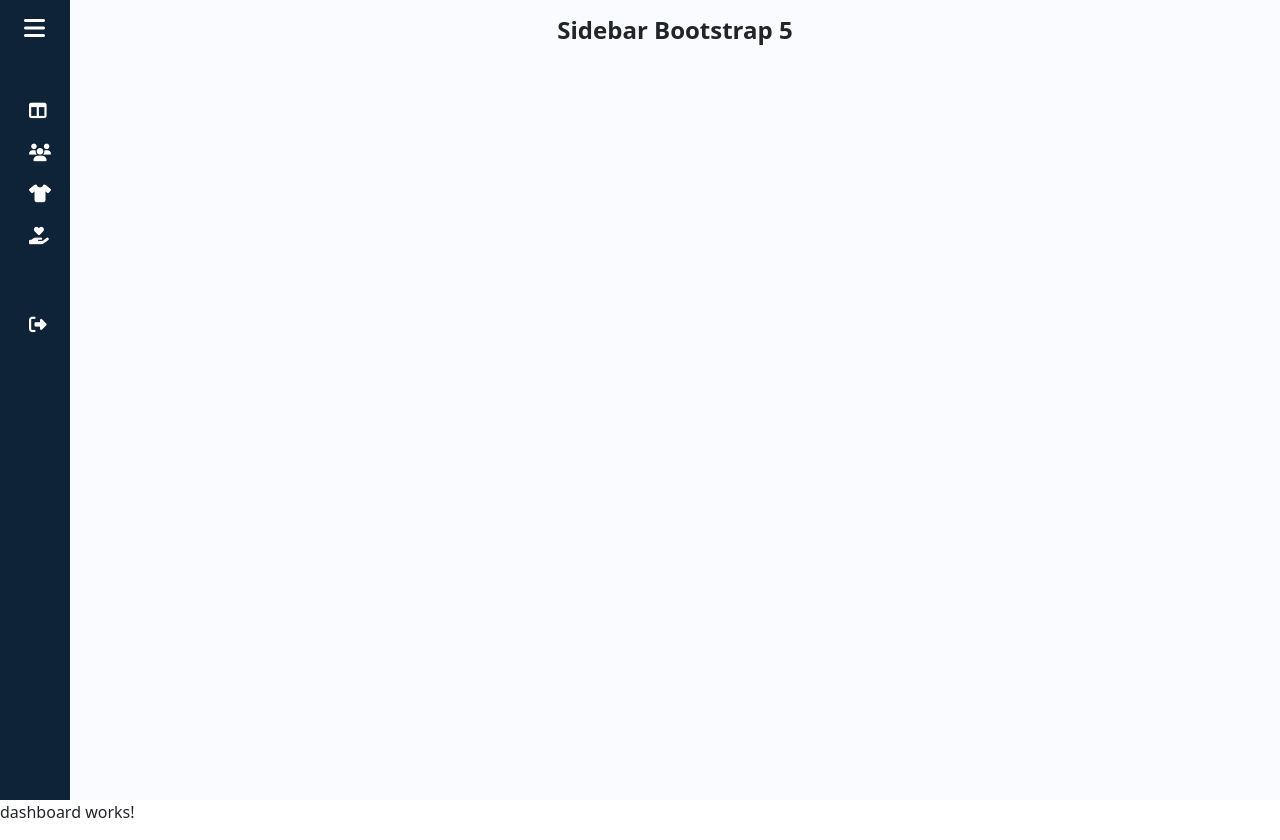
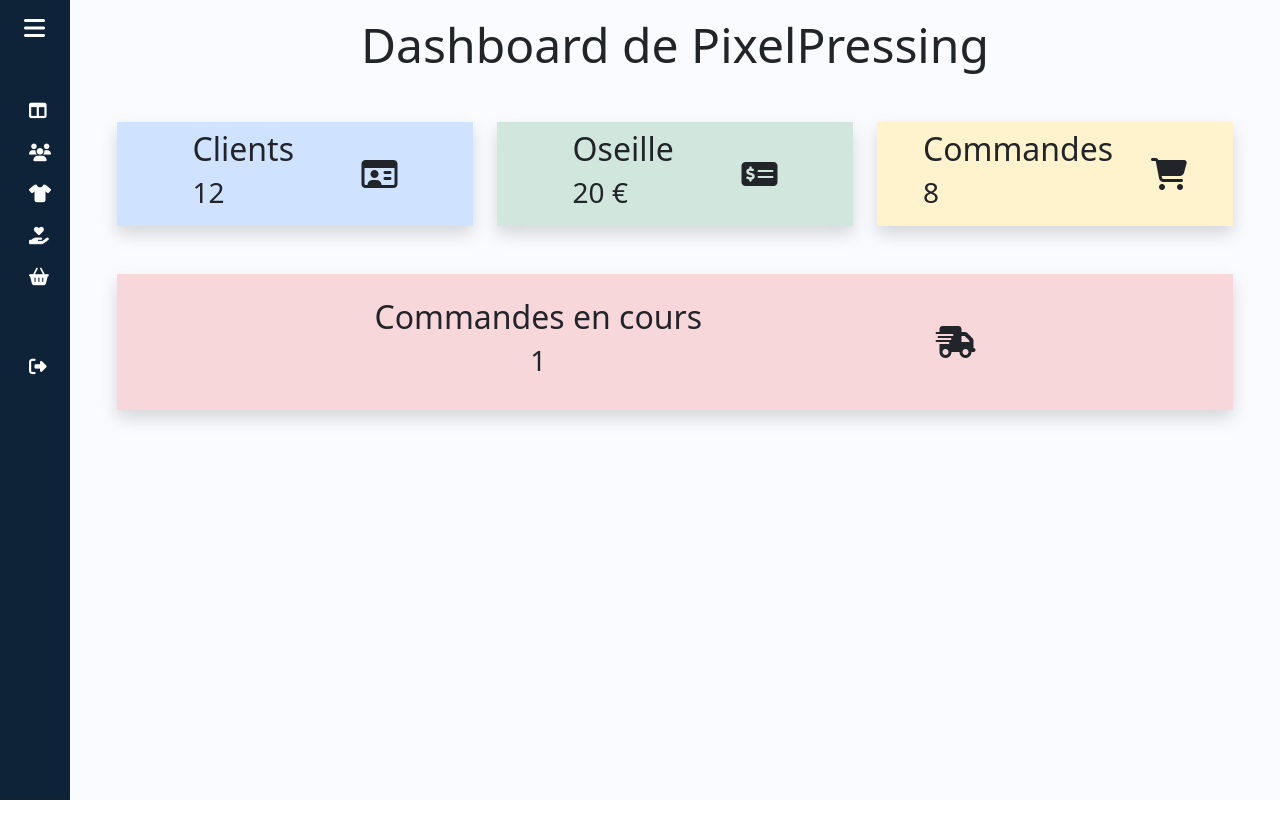
Before and after one commit to AlexHamon74/PixelPressing-ng, an Angular app: page /admin/dashboard in a window 1280 px wide. After the commit the page ends 800 px from the top, so only its background shows below. Built offline with nearby package versions, Linux system fonts and the light colour scheme; sample sign-in values are in the browser's storage.

Commit message:
update dashboard.html

```diff
--- a/src/app/features/admin/admin.component.css
+++ b/src/app/features/admin/admin.component.css
@@ -0,0 +1,13 @@
+.wrapper {
+    display: flex;
+    width: 100%;
+}
+
+.main {
+    flex: 1;
+    min-height: 100vh;
+    width: 100%;
+    overflow: hidden;
+    transition: all 0.35s ease-in-out;
+    background-color: #fafbfe;
+}
--- a/src/app/features/admin/admin.component.ts
+++ b/src/app/features/admin/admin.component.ts
@@ -7,7 +7,7 @@
   selector: 'app-admin',
   standalone: true,
   imports: [RouterLink, RouterOutlet, SideNavAdminComponent],
-  template: '<app-side-nav-admin /> <router-outlet />',
+  template: '<router-outlet />',
   styleUrl: 'admin.component.css'
 })
 export class AdminComponent {
--- a/src/app/features/admin/dashboard/dashboard.component.css
+++ b/src/app/features/admin/dashboard/dashboard.component.css
@@ -0,0 +1,13 @@
+.wrapper {
+    display: flex;
+    width: 100%;
+}
+
+.main {
+    flex: 1;
+    min-height: 100vh;
+    width: 100%;
+    overflow: hidden;
+    transition: all 0.35s ease-in-out;
+    background-color: #fafbfe;
+}
--- a/src/app/features/admin/dashboard/dashboard.component.html
+++ b/src/app/features/admin/dashboard/dashboard.component.html
@@ -1 +1,57 @@
-<p>dashboard works!</p>
+<div class="wrapper">
+    <app-side-nav-admin></app-side-nav-admin>
+    <div class="main p-3">
+        <div class="text-center">
+            <h1 class="mb-5 h2 display-5"> Dashboard de PixelPressing </h1>
+            <div class="container">
+                <div class="row">
+
+                    <div class="col-lg-4">
+                        <div class="mb-5 d-flex justify-content-evenly align-items-center p-2 bg-primary-subtle shadow">
+                            <div class="text-start">
+                                <h2>Clients</h2>
+                                <h3>12</h3>
+                            </div>
+                            <div>
+                                <i class="fa-regular fa-id-card fa-2xl"></i>
+                            </div>
+                        </div>
+                    </div>
+                    <div class="col-lg-4">
+                        <div class="mb-5 d-flex justify-content-evenly align-items-center p-2 bg-success-subtle shadow">
+                            <div class="text-start">
+                                <h2>Oseille</h2>
+                                <h3>20 €</h3>
+                            </div>
+                            <div>
+                                <i class="fa-solid fa-money-check-dollar fa-2xl"></i>
+                            </div>
+                        </div>
+                    </div>
+                    <div class="col-lg-4">
+                        <div class="mb-5 d-flex justify-content-evenly align-items-center p-2 bg-warning-subtle shadow">
+                            <div class="text-start">
+                                <h2>Commandes</h2>
+                                <h3>8</h3>
+                            </div>
+                            <div>
+                                <i class="fa-solid fa-cart-shopping fa-2xl"></i>
+                            </div>
+                        </div>
+                    </div>
+                    <div class="col-12">
+                        <div class="mb-5 d-flex justify-content-evenly align-items-center p-4 bg-danger-subtle shadow">
+                            <div class="">
+                                <h2>Commandes en cours</h2>
+                                <h3>1</h3>
+                            </div>
+                            <div>
+                                <i class="fa-solid fa-truck-fast fa-2xl"></i>
+                            </div>
+                        </div>
+                    </div>
+                </div>
+            </div>
+        </div>
+    </div>
+</div>
--- a/src/app/features/admin/dashboard/dashboard.component.ts
+++ b/src/app/features/admin/dashboard/dashboard.component.ts
@@ -1,11 +1,12 @@
 import { Component } from '@angular/core';
+import { SideNavAdminComponent } from '../side-nav-admin/side-nav-admin.component';
 
 @Component({
   selector: 'app-dashboard',
   standalone: true,
-  imports: [],
+  imports: [SideNavAdminComponent],
   templateUrl: './dashboard.component.html',
-  styleUrl: './dashboard.component.css'
+  styleUrl: './dashboard.component.css',
 })
 export class DashboardComponent {
 
--- a/src/app/features/admin/side-nav-admin/side-nav-admin.component.css
+++ b/src/app/features/admin/side-nav-admin/side-nav-admin.component.css
@@ -13,11 +13,6 @@
 
 li {
     list-style: none;
-}
-
-h1 {
-    font-weight: 600;
-    font-size: 1.5rem;
 }
 
 /* body {
@@ -44,6 +39,7 @@
     background-color: #0e2238;
     display: flex;
     flex-direction: column;
+    height: 100%;
 }
 
 #sidebar.expand {
--- a/src/app/features/admin/side-nav-admin/side-nav-admin.component.html
+++ b/src/app/features/admin/side-nav-admin/side-nav-admin.component.html
@@ -1,11 +1,10 @@
-<div class="wrapper">
 <aside id="sidebar" [ngClass]="{'expand': isExpanded}">
     <div class="d-flex">
         <button class="toggle-btn" (click)="toggleSidebar()" type="button">
             <i class="fa-solid fa-bars"></i>
         </button>
         <div class="sidebar-logo">
-                <a href="#">PixelPressing</a>
+            <a routerLink="dashboard">PixelPressing</a>
         </div>
     </div>
     <ul class="sidebar-nav">
@@ -16,8 +15,8 @@
             </a>
         </li>
         <li class="sidebar-item">
-                <a href="#" class="sidebar-link collapsed has-dropdown" data-bs-toggle="collapse"
-                    data-bs-target="#auth" aria-expanded="false" aria-controls="auth">
+            <a href="#" class="sidebar-link collapsed has-dropdown" data-bs-toggle="collapse" data-bs-target="#auth"
+                aria-expanded="false" aria-controls="auth">
                 <i class="fa-solid fa-users"></i>
                 <span>Utilisateurs</span>
             </a>
@@ -36,10 +35,16 @@
                 <span>Articles</span>
             </a>
         </li>
-            <li class="sidebar-item mb-5">
+        <li class="sidebar-item">
             <a href="#" class="sidebar-link">
                 <i class="fa-solid fa-hand-holding-heart"></i>
                 <span>Services</span>
+            </a>
+        </li>
+        <li class="sidebar-item mb-5">
+            <a href="#" class="sidebar-link">
+                <i class="fa-solid fa-basket-shopping"></i>
+                <span>Commandes</span>
             </a>
         </li>
         <li class="sidebar-item">
@@ -50,11 +55,3 @@
         </li>
     </ul>
 </aside>
-    <div class="main p-3">
-        <div class="text-center">
-            <h1>
-                Sidebar Bootstrap 5
-            </h1>
-        </div>
-    </div>
-</div>
```
Lines whose indentation alone changed are shown as unchanged.
